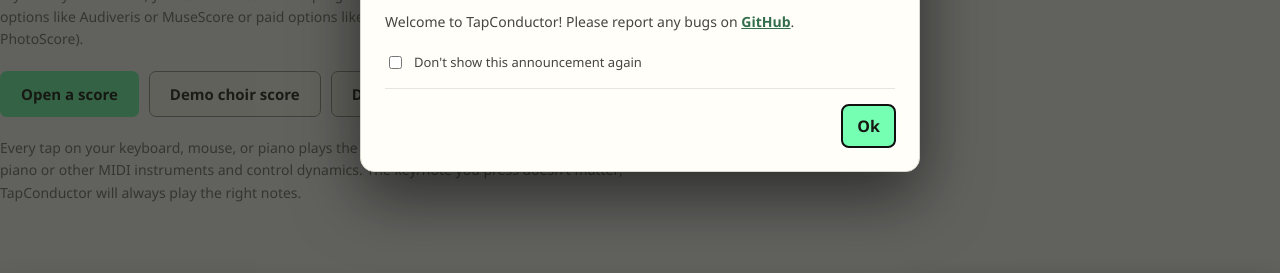
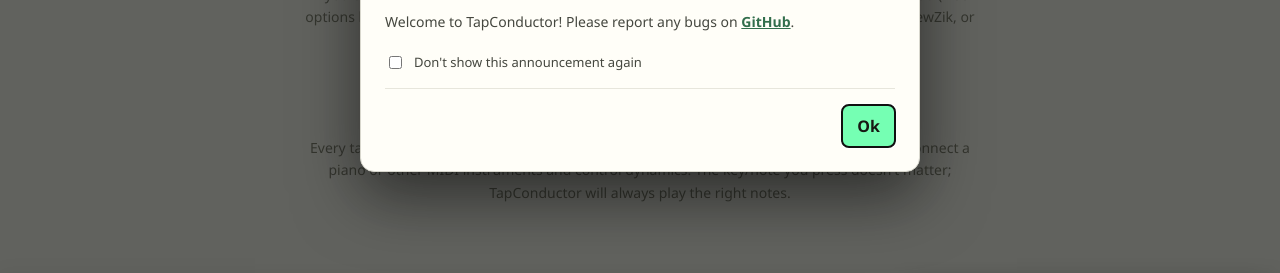
Before and after one commit to saunders77/TapConductor, a website built with Vite: page index.html in a window 1280 px wide. Shown: the part 367-640 px from the top of the page. Built offline with nearby package versions, Linux system fonts and the light colour scheme; no server answers.

Commit message:
reverted to center-alignment empty-state

```diff
--- a/src/styles.css
+++ b/src/styles.css
@@ -125,9 +125,9 @@ input[type="range"] { accent-color: #75ffb3; width: 125px; }
 .slice-ghost.current { opacity: 1; }
 .note-target { position: absolute; padding: 0; border: 1px solid transparent; border-radius: 50%; background: transparent; cursor: pointer; pointer-events: auto; z-index: 2; }
 .note-target:hover, .note-target:focus-visible { border-color: #75ffb3; outline: 2px solid #75ffb3aa; background: #75ffb32e; }
-.empty-state { height: 100%; min-height: 420px; display: flex; flex-direction: column; align-items: flex-start; justify-content: center; padding-bottom: 35px; text-align: left; }
+.empty-state { height: 100%; min-height: 420px; display: flex; flex-direction: column; align-items: center; justify-content: center; padding-bottom: 35px; text-align: center; }
 .empty-state h1 { margin: 16px 0 6px; font: 600 31px/1.1 Georgia, serif; }.empty-state p { max-width: 680px; margin: 0 0 20px; color: #73746b; font-size: 14px; line-height: 1.6; }.empty-state small { margin-top: 12px; color: #8b8c81; }
-.empty-actions { display: flex; flex-wrap: wrap; justify-content: flex-start; gap: 10px; margin-bottom: 20px; }
+.empty-actions { display: flex; flex-wrap: wrap; justify-content: center; gap: 10px; margin-bottom: 20px; }
 .empty-score { position: relative; width: 210px; height: 85px; display: grid; place-items: center; color: #525349; font: 58px Georgia, serif; }
 .empty-score span { position: relative; z-index: 2; padding: 0 9px; background: #dad9d0; }.empty-score i { position: absolute; left: 0; right: 0; height: 1px; background: #9a9b90; }.empty-score i:nth-of-type(1) { top: 20px; }.empty-score i:nth-of-type(2) { top: 31px; }.empty-score i:nth-of-type(3) { top: 42px; }.empty-score i:nth-of-type(4) { top: 53px; }.empty-score i:nth-of-type(5) { top: 64px; }
 
```
